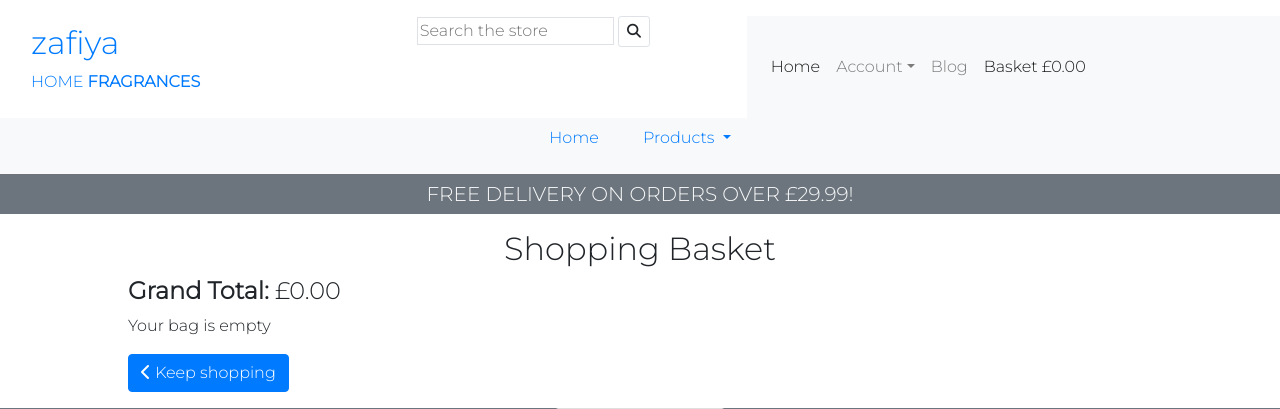
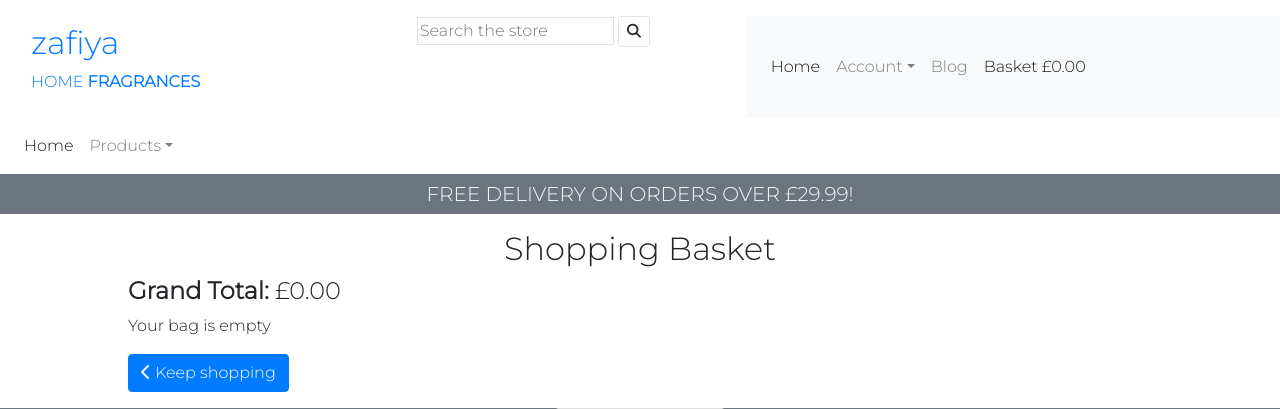
Before and after one commit to BegumDev/zafiya, a Django app: page /bag/ in a window 1280 px wide. Shown: the top 409 px of the page. Run offline with Django 3.2, Linux system fonts and the light colour scheme; some libraries are stand-ins or nearby versions.

Commit message:
Change main nav to be compatible with bootstrap v4.

```diff
--- a/templates/includes/main-nav.html
+++ b/templates/includes/main-nav.html
@@ -1,23 +1,21 @@
-<div class="row">
-    <div class="col-12 d-none d-lg-flex list-inline justify-content-center bg-light">
-        <ul class="list-inline">
+<nav class="col-12 navbar navbar-expand-lg navbar-light">
+    <div class="collapse navbar-collapse" id="navbarSupportedContent">
+        <ul class="navbar-nav mr-auto">
             <!-- home -->
-            <li class="list-inline-item">
-                <a class="nav-link active" aria-current="page" href="{% url 'home' %}">Home</a>
+            <li class="nav-item active">
+                <a class="nav-link" href="{% url 'home' %}">Home <span class="sr-only">(current)</span></a>
             </li>
             <!-- products -->
-            <li class="dropdown list-inline-item">
-                <a class="nav-link dropdown-toggle" href="" role="button" data-bs-toggle="dropdown"
-                    aria-expanded="false">
-                    Products
-                </a>
-                <ul class="dropdown-menu">
-                    <li><a class="dropdown-item" href="#">Best Sellers</a></li>
-                    <li><a class="dropdown-item" href="#">Room Sprays</a></li>
-                    <li><a class="dropdown-item" href="#">Candles & Wax Melts</a></li>
-                    <li><a class="dropdown-item" href="#">Sale</a></li>
-                </ul>
+            <li class="nav-item dropdown">
+                <a class="nav-link dropdown-toggle" href="#" id="navbarDropdown" role="button"
+                    data-toggle="dropdown" aria-haspopup="true" aria-expanded="false">Products</a>
+                <div class="dropdown-menu" aria-labelledby="navbarDropdown">
+                    <a class="dropdown-item" href="">Best Sellers</a>
+                    <a class="dropdown-item" href="">Room Sprays</a>
+                    <a class="dropdown-item" href="">Candles & Wax Melts</a>
+                    <a class="dropdown-item" href="">Sale</a>
+                </div>
             </li>
         </ul>
     </div>
-</div>
+</nav>
```
